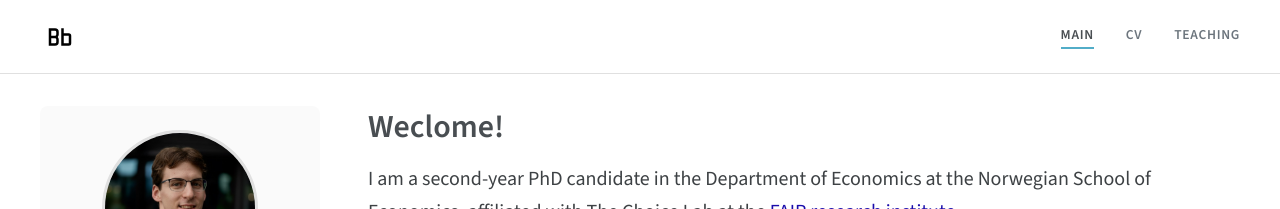
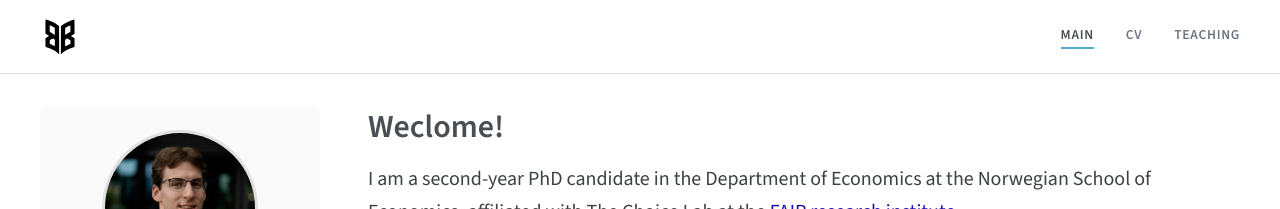
Before and after one commit to barnabas-bakucz/barnabas-bakucz.github.io, a Jekyll site: the page built from index.md, in a window 1280 px wide. Shown: the top 209 px of the page. Built offline with Jekyll 4.4.1, drawn with Linux system fonts in a browser that asks for light colours.

Commit message:
update logo

```diff
--- a/_layouts/default.html
+++ b/_layouts/default.html
@@ -7,7 +7,7 @@
     <link
       rel="icon"
       type="image/x-icon"
-      href="{{ '/assets/images/bb.svg' | relative_url }}"
+      href="{{ '/assets/images/logo.svg' | relative_url }}"
     />
     <link
       rel="stylesheet"
@@ -29,7 +29,7 @@
     <div class="masthead">
       <div class="masthead__inner">
         <img
-          src="{{ '/assets/images/bb.svg' | relative_url }}"
+          src="{{ '/assets/images/logo.svg' | relative_url }}"
           alt="icon"
           width="40"
           height="40"
```
Also changed, not shown: assets/images/logo.svg (added).
